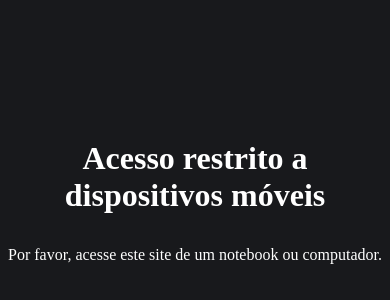
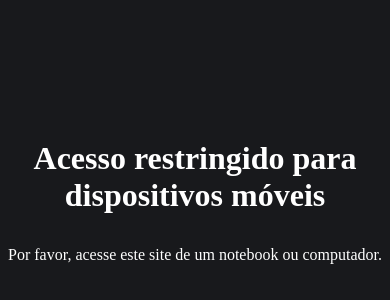
Before and after one commit to edusabi/AppGram, a React (Vite) app: page /no-mobile-access in a window 390 px wide. Shown: the part 52-352 px from the top of the page. Built offline with nearby package versions, Linux system fonts and the light colour scheme; no server answers.

Commit message:
Update NoMobileAccess.jsx

```diff
--- a/src/components/DeviceDetector/NoMobileAccess.jsx
+++ b/src/components/DeviceDetector/NoMobileAccess.jsx
@@ -4,7 +4,7 @@ import Style from "./NoMobileAccess.module.css";
 const NoMobileAccess = () => {
   return (
     <div className={Style.divPrincNoMobile}>
-      <h1>Acesso restrito a dispositivos móveis</h1>
+      <h1>Acesso restringido para dispositivos móveis</h1>
       <p>Por favor, acesse este site de um notebook ou computador.</p>
     </div>
   );
```
